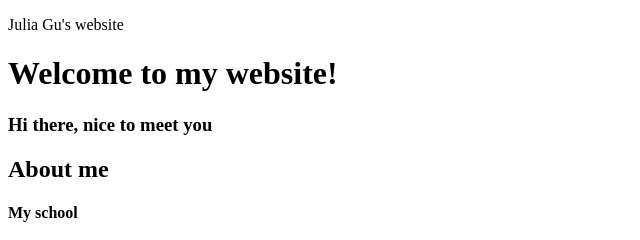
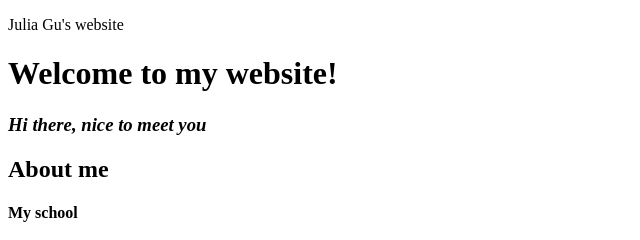
Before and after one commit to Julia-gu/Julia-gu.github.io, a plain HTML site: page index.html in a window 1280 px wide. Shown: the top 240 px of the page, 0-640 px from the left. Drawn offline with Linux system fonts and the light colour scheme.

Commit message:
Update index.html

```diff
--- a/index.html
+++ b/index.html
@@ -8,7 +8,7 @@
 <body>
     <p>Julia Gu's website</p>
     <h1><strong>Welcome to my website!</strong></h1>
-    <h3>Hi there, nice to meet you</h4>
+    <h3><em>Hi there, nice to meet you</em></h4>
 
     <h2>About me</h2>
     <h4>My school</h4>
```
